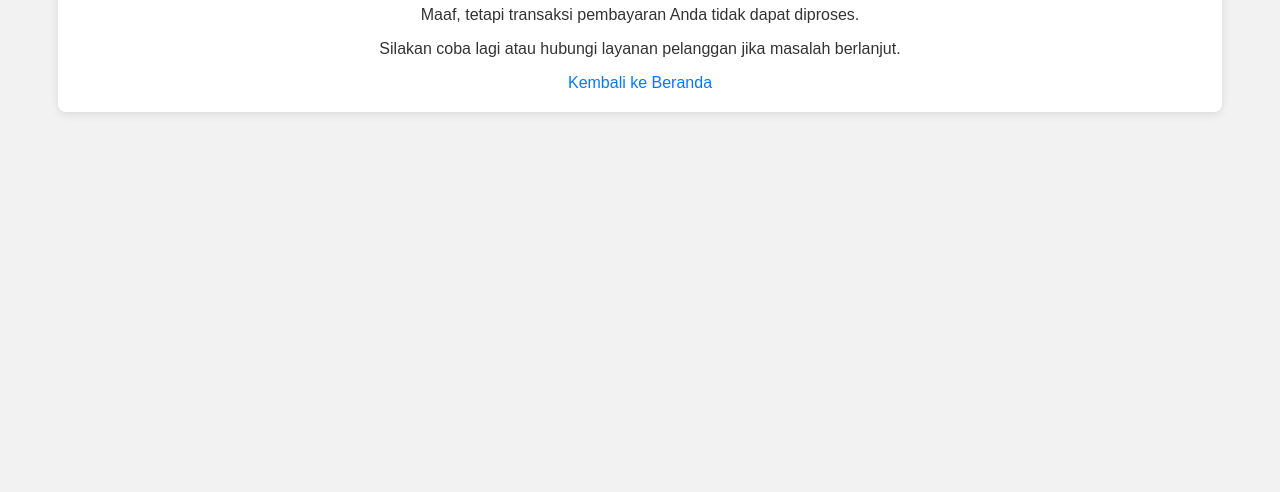
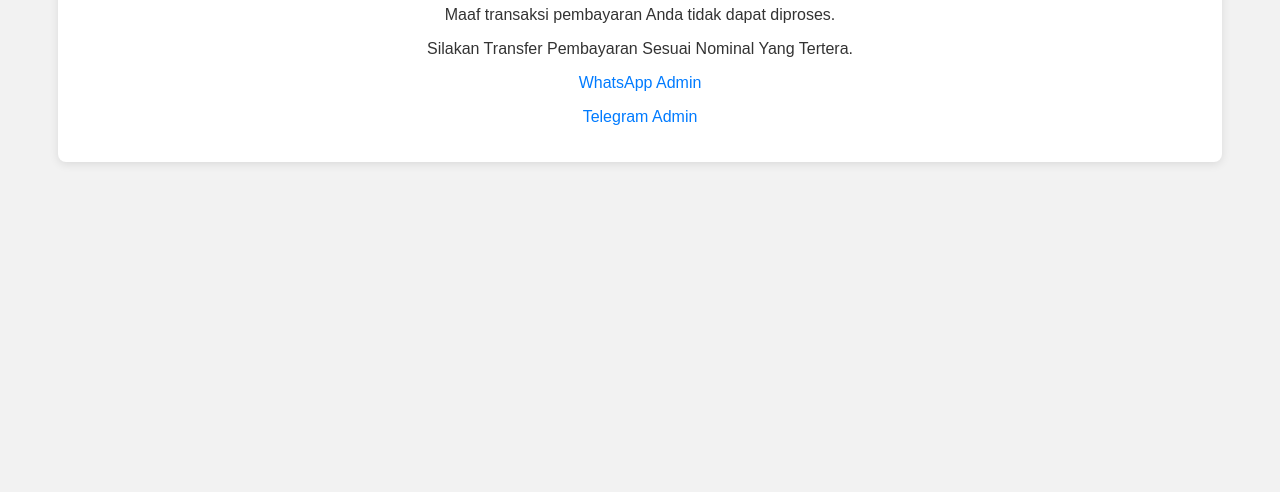
Before and after one commit to victor3232/eror.github.io, a plain HTML site: page index.html in a window 1280 px wide. Shown: the part 308-800 px from the top of the page. Drawn offline with Linux system fonts and the light colour scheme.

Commit message:
Update index.html

```diff
--- a/index.html
+++ b/index.html
@@ -40,9 +40,11 @@
     <div class="container">
         <img src="https://github.com/victor3232/song-html/raw/main/audio/stop.png">
         <h1>Pembayaran Anda Gagal</h1>
-        <p>Maaf, tetapi transaksi pembayaran Anda tidak dapat diproses.</p>
-        <p>Silakan coba lagi atau hubungi layanan pelanggan jika masalah berlanjut.</p>
-        <a href="index.html">Kembali ke Beranda</a>
+        <p>Maaf transaksi pembayaran Anda tidak dapat diproses.</p>
+        <p>Silakan Transfer Pembayaran Sesuai Nominal Yang Tertera.</p>
+        <a href="https://wa.me/6281246238773">WhatsApp Admin</a>
+        <p>
+        <a href="https://t.me/kibiljoe">Telegram Admin</a>
     </div>
 </body>
 </html>
```
